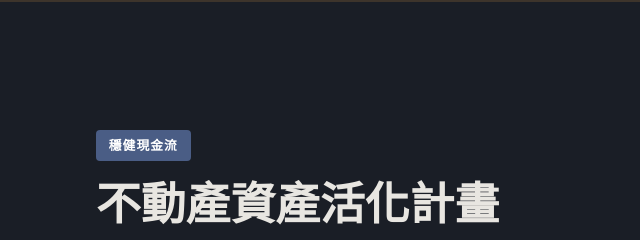
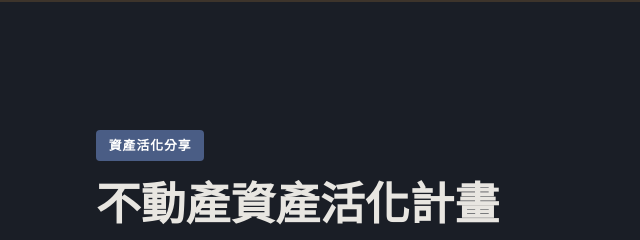
Before and after one commit to TaylorYam/my-personal-website, a plain HTML site: page index.html in a window 1280 px wide. Shown: the part 2340-2580 px from the top of the page, 0-640 px from the left. Drawn offline with Linux system fonts and the light colour scheme.

Commit message:
Update strategy badge: replace stable cash flow with asset activation sharing

```diff
--- a/index.html
+++ b/index.html
@@ -147,7 +147,7 @@
                     </div>
                 </div>
                 <div class="strategy-content">
-                    <span class="badge" style="background: #4a5d85;">穩健現金流</span>
+                    <span class="badge" style="background: #4a5d85;">資產活化分享</span>
                     <h2 class="strategy-title" style="color: #e8e6e1;">不動產資產活化計畫</h2>
                     <p class="strategy-desc" style="color: #b0b0b0;">
                         您的房子不只是居住空間，更是隱形的資金庫。此計畫協助您運用<strong>房產增貸</strong>取得低成本資金，轉投資於<strong>世界級美國企業債券</strong>（如
```
